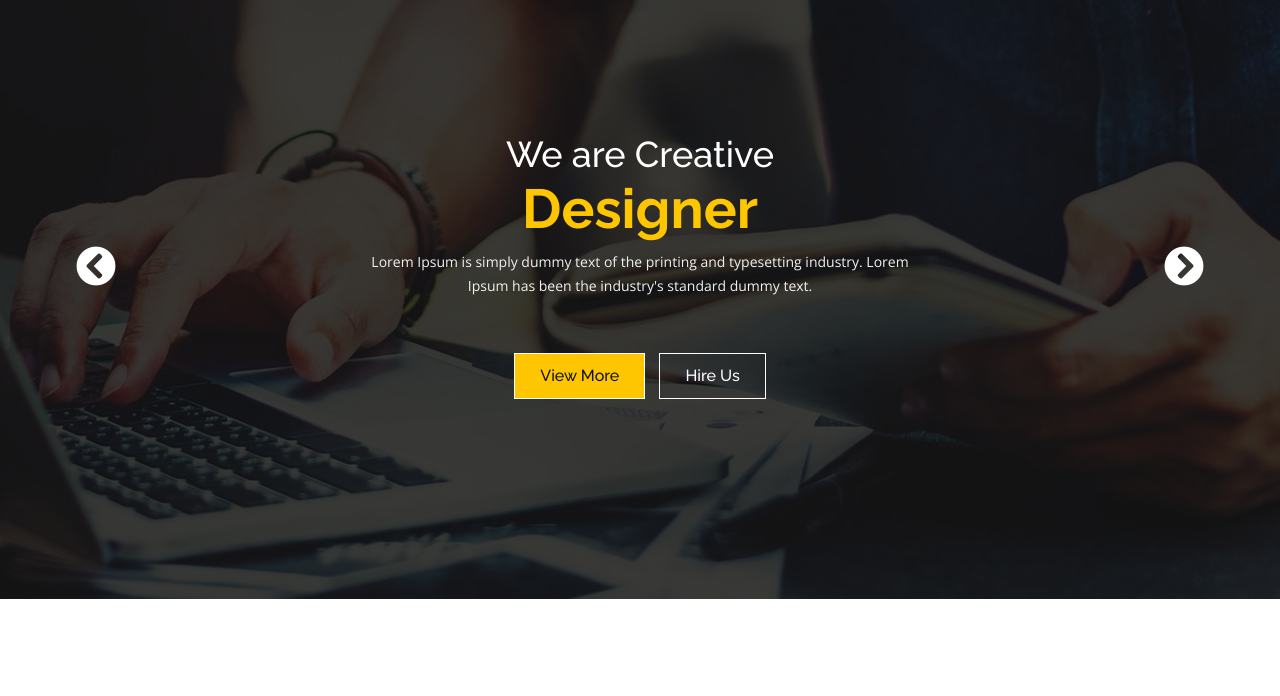
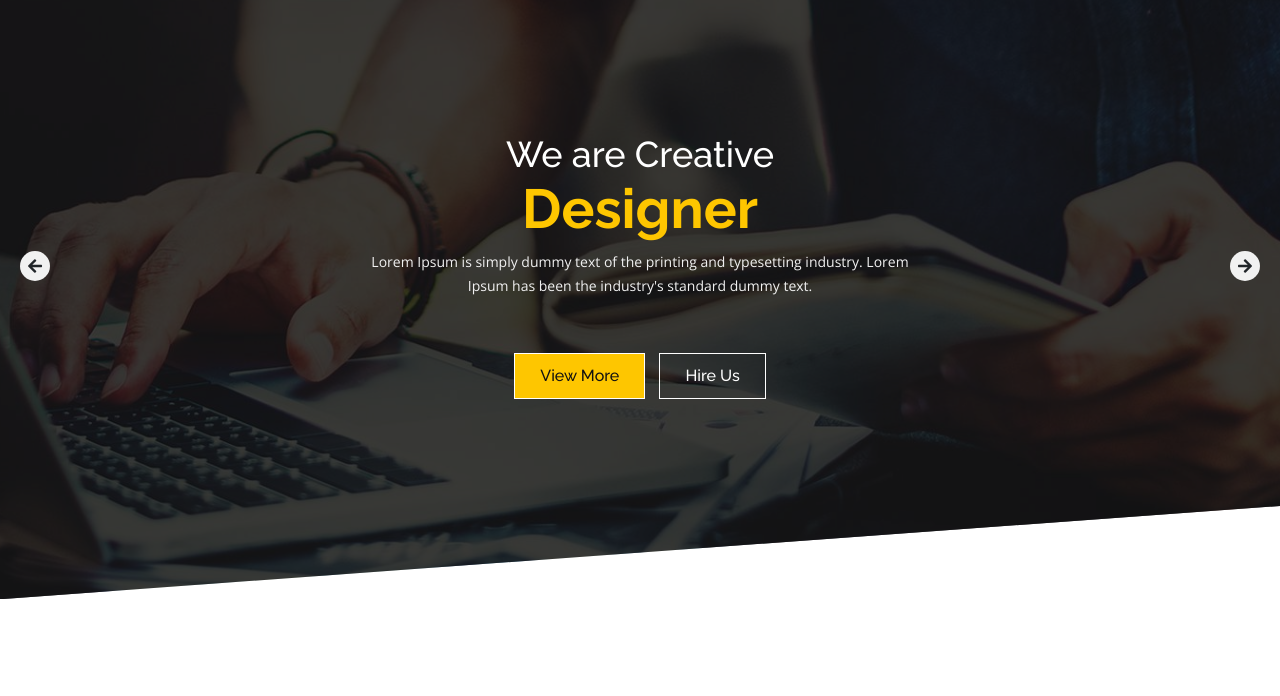
Before and after one commit to iamshafiul/hunt-project, a plain HTML site: page index.html in a window 1280 px wide. Shown: the part 67-763 px from the top of the page. Drawn offline with nearby package versions, Linux system fonts and the light colour scheme; some packages are replaced by stand-ins of ours; a script that the page names is missing.

Commit message:
banner part fixed

```diff
--- a/index.html
+++ b/index.html
@@ -68,9 +68,7 @@
                 banner part start
         ==================================== -->
   <section id="banner-part">
-    <div id="carouselExampleControls" class="carousel slide">
-      <div class="carousel-inner">
-        <div class="carousel-item active">
+        <div class="banner-slider">
           <div class="banner">
             <div class="ovarlay">
               <div class="content">
@@ -83,8 +81,6 @@
               </div>
             </div>
           </div>
-        </div>
-        <div class="carousel-item">
           <div class="banner">
             <div class="ovarlay">
               <div class="content">
@@ -97,30 +93,6 @@
               </div>
             </div>
           </div>
-        </div>
-        <div class="carousel-item">
-          <div class="banner">
-            <div class="ovarlay">
-              <div class="content">
-                <h3>We are Creative</h3>
-                <h1>Designer</h1>
-                <p>Lorem Ipsum is simply dummy text of the printing and typesetting industry. Lorem Ipsum has been the
-                  industry's standard dummy text.</p>
-                <a href="#">View More</a>
-                <a href="#" class="banner-btn-right">Hire Us</a>
-              </div>
-            </div>
-          </div>
-        </div>
-      </div>
-      <button class="carousel-control-prev prev" type="button" data-bs-target="#carouselExampleControls"
-        data-bs-slide="prev">
-        <i class="fas fa-chevron-circle-left"></i>
-      </button>
-      <button class="carousel-control-next next" type="button" data-bs-target="#carouselExampleControls"
-        data-bs-slide="next">
-        <i class="fas fa-chevron-circle-right"></i>
-      </button>
         </div>
   </section>
 
--- a/resources/assets/js/app.js
+++ b/resources/assets/js/app.js
@@ -1,4 +1,18 @@
 $(document).ready(function () {
+
+  // slick slider
+  $('.banner-slider').slick({
+    infinite: true,
+    slidesToShow: 1,
+    slidesToScroll: 1,
+    arrows: true,
+    prevArrow: '<i class="fas fa-arrow-left"></i>',
+    nextArrow:'<i class="fas fa-arrow-right"></i>',
+    speed: 1000,
+    fade: true,
+    cssEase: 'linear'
+
+  });
 
   // slick slider
   $('.services-slick-slider').slick({
--- a/resources/assets/sass/app.scss
+++ b/resources/assets/sass/app.scss
@@ -107,12 +107,14 @@ $primary-color: #fec600;
 ====================================== */
 #banner-part{
 
+        & .banner-slider{
                 & .banner{
                         background-image: url('../../assets/img/Slider-Image-01.jpg');
                         background-repeat: no-repeat;
                         background-size: cover;
                         background-position: center;
-                // clip-path: polygon(0 9%, 100% 0, 100% 91%, 0% 100%);
+                        clip-path: polygon(0 0, 100% 0, 100% 86%, 0% 100%);
+
                         & .ovarlay{
                                 background-color: rgba(12, 12, 12, .8);
                                 text-align: center;
@@ -167,10 +169,38 @@ $primary-color: #fec600;
                                 }
 
                         }
+
+
                 }
-        & .prev, .next{
-                font-size: 40px;
-                opacity: 1;
+
+                & i.fas.fa-arrow-right.slick-arrow {
+                        position: absolute;
+                        right: 20px;
+                        top: 50%;
+                        transform: translateY(-50%);
+                        width: 30px;
+                        height: 30px;
+                        background: #f1f1f1;
+                        line-height: 30px;
+                        text-align: center;
+                        border-radius: 50%;
+                        z-index: 9;
+                    }
+
+                    & i.fas.fa-arrow-left.slick-arrow {
+                        position: absolute;
+                        top: 50%;
+                        transform: translateY(-50%);
+                        left: 20px;
+                        width: 30px;
+                        height: 30px;
+                        line-height: 30px;
+                        text-align: center;
+                        background-color: #f1f1f1;
+                        border-radius: 50%;
+                        z-index: 9;
+                    }
+
         }
 }
 
```
Also changed, not shown: resources/assets/img/banner1.jpg (added), resources/assets/sass/app.css, 1 other file. Lines whose indentation alone changed are shown as unchanged.
